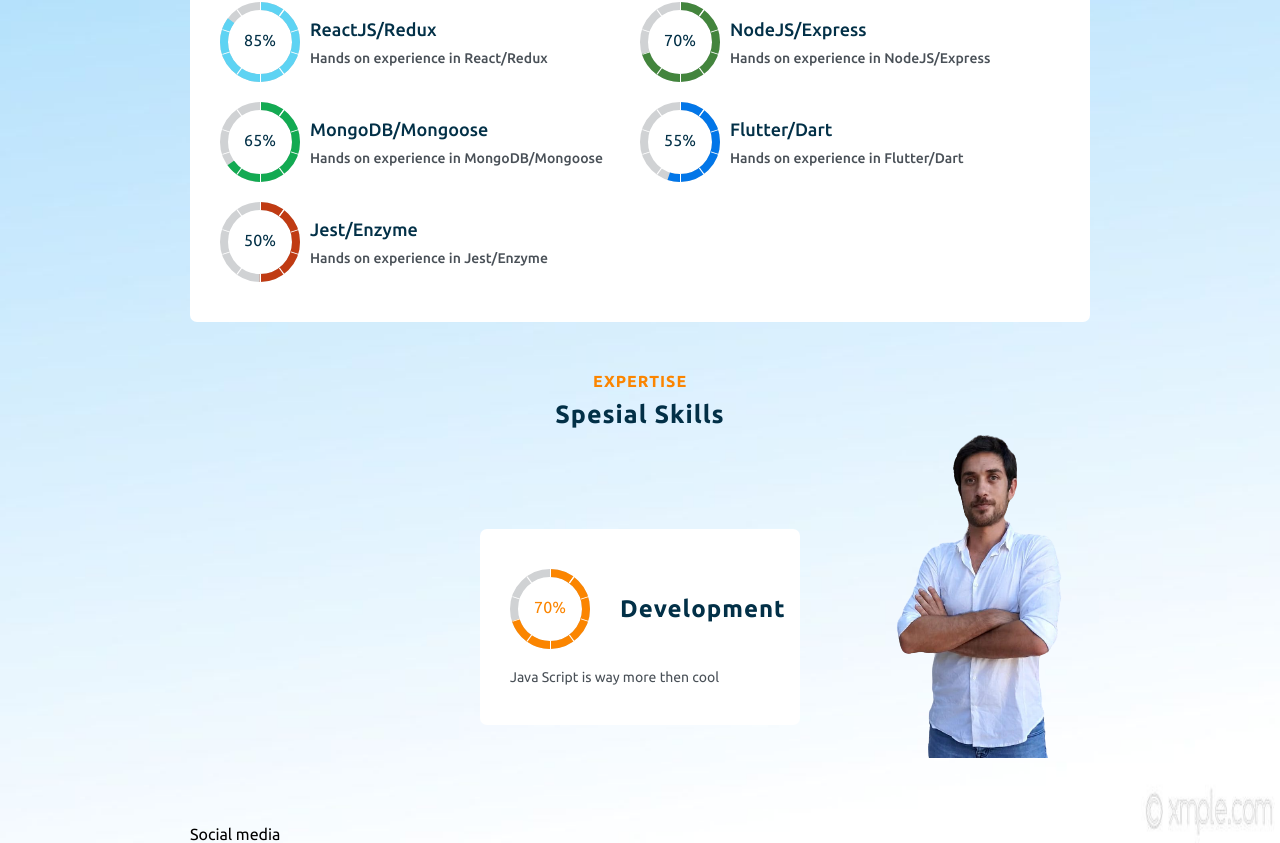
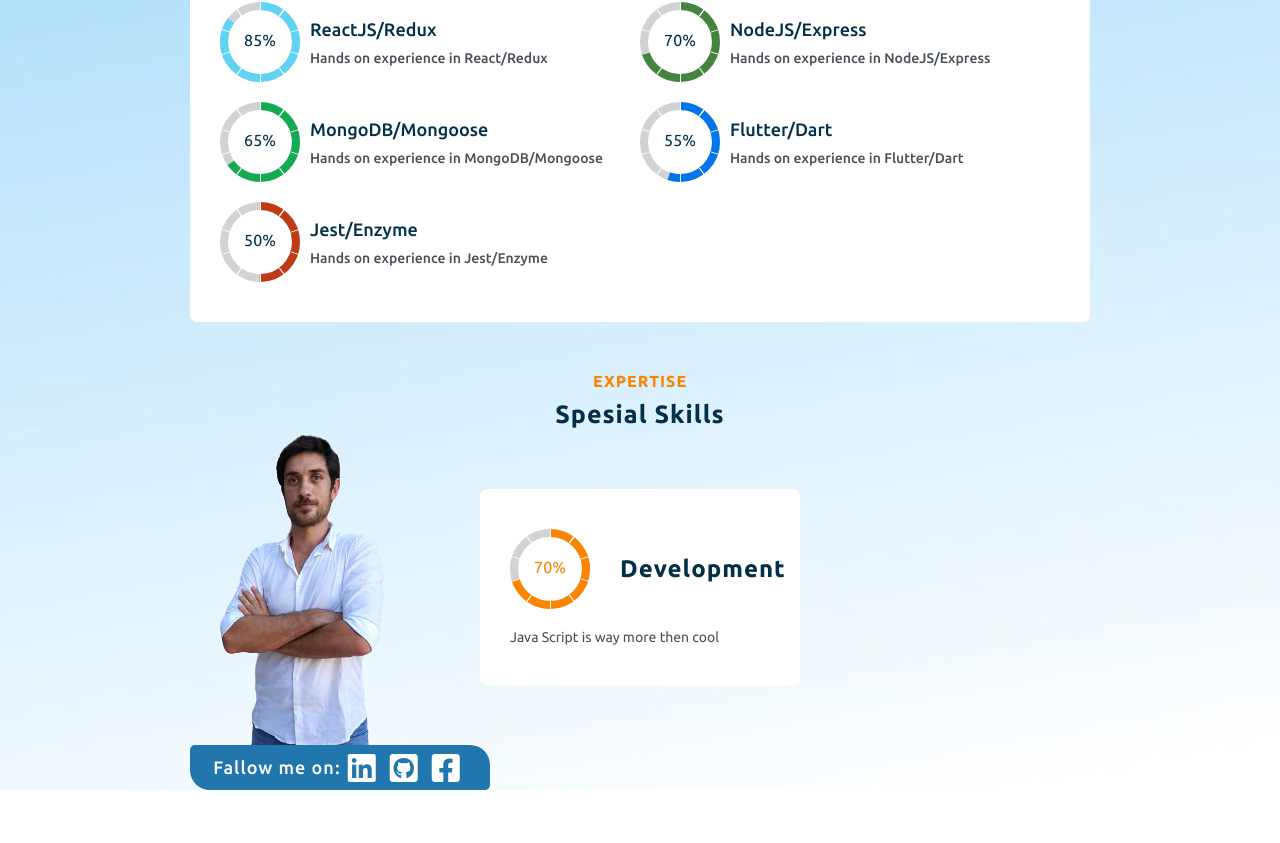
Before and after one commit to morMBen/mmb, a React (Create React App) app: page / in a window 1280 px wide. Shown: the part 720-1563 px from the top of the page. After the commit the page ends 1510 px from the top, so only its background shows below. Built offline with nearby package versions, Linux system fonts and the light colour scheme.

Commit message:
social networks links component

```diff
--- a/public/index.html
+++ b/public/index.html
@@ -26,6 +26,10 @@
   <link rel="preconnect" href="https://fonts.googleapis.com">
   <link rel="preconnect" href="https://fonts.gstatic.com" crossorigin>
   <link href="https://fonts.googleapis.com/css2?family=Ubuntu:wght@300;400;500;700&display=swap" rel="stylesheet">
+  <link rel="stylesheet" href="https://use.fontawesome.com/releases/v5.15.4/css/all.css"
+    integrity="sha384-DyZ88mC6Up2uqS4h/KRgHuoeGwBcD4Ng9SiP4dIRy0EXTlnuz47vAwmeGwVChigm" crossorigin="anonymous">
+
+
 </head>
 
 <body>
--- a/src/components/Expertise/index.js
+++ b/src/components/Expertise/index.js
@@ -6,6 +6,7 @@ import ProgressBar from '../UI/ProgressBar';
 import { colors } from '../../style';
 import me2 from '../../assets/images/me2.png'
 import './style.css'
+import SocialNetwork from '../UI/SocialNetworks';
 
 
 const percentage = 70;
@@ -23,7 +24,7 @@ const Expertise = (props) => {
             </div>
             <Card
                 // className='m-auto'
-                style={{ margin: '100px auto', padding: '30px', width: '320px' }}
+                style={{ margin: '60px auto', padding: '30px', width: '320px' }}
             >
                 <div className='flex-row align-center'>
                     <ProgressBar
@@ -40,7 +41,7 @@ const Expertise = (props) => {
                 </div>
                 <p className='grey mtb-10 font-14'>Java Script is way more then cool</p>
             </Card>
-            <div>Social media</div>
+            <SocialNetwork />
         </div>
     )
 }
--- a/src/components/Expertise/style.css
+++ b/src/components/Expertise/style.css
@@ -4,5 +4,6 @@
     overflow: hidden;
     position: absolute;
     top:0;
-    right:0;
+    /* right:0; */
+    z-index: -1;
 }
--- a/src/components/UI/SocialNetworks/index.js
+++ b/src/components/UI/SocialNetworks/index.js
@@ -1,12 +1,19 @@
 import React from 'react'
-
+import './style.css'
 
 // Stoped at 1:31:32
 const SocialNetwork = () => {
     return (
-        <div>
-            <a href='3'>
-
+        <div className='social-connect'>
+            <span className=' white-color font-18 ls-1 bold-500'>Fallow me on:</span>
+            <a href='3' className='social-link'>
+                <i class="fab fa-linkedin fa-2x"></i>
+            </a>
+            <a href='3' className='social-link'>
+                <i class="fab fa-github-square fa-2x"></i>
+            </a>
+            <a href='3' className='social-link'>
+                <i class="fab fa-facebook-square fa-2x"></i>
             </a>
         </div>
     )
--- a/src/components/UI/SocialNetworks/style.css
+++ b/src/components/UI/SocialNetworks/style.css
@@ -0,0 +1,23 @@
+.social-connect{
+background: #2176ae;
+width: 300px;
+height: 45px;
+display: flex;
+justify-content: center;
+align-items: center;
+border-radius:5px 20px;
+
+}
+
+.social-connect .social-link{
+    border-radius: 5px;
+    padding: 0 2px;
+    margin:  0 5px;
+    color: #fff;
+    transition:transform .2s ease-out, box-shadow .2s ease-out;
+}
+
+.social-connect .social-link:hover{
+    transform: scale(1.1);
+    box-shadow: 0 0 10px 0 #023047;
+}
--- a/src/index.css
+++ b/src/index.css
@@ -19,6 +19,9 @@ body{
 }
 .grey{
   color:#495057;
+}
+.white-color{
+  color:#fff;
 }
 .font-10{
   font-size: 10px;
```
Also changed, not shown: src/assets/images/test-bg.jpg.
